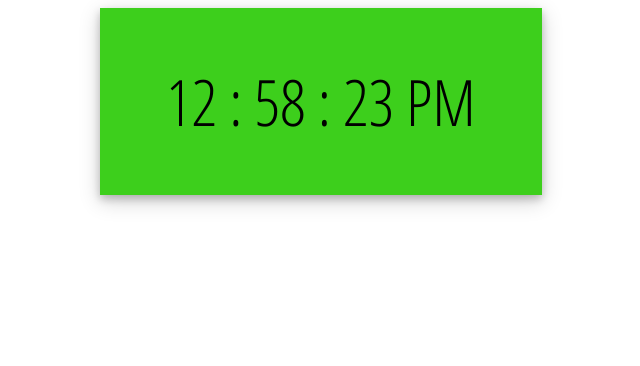
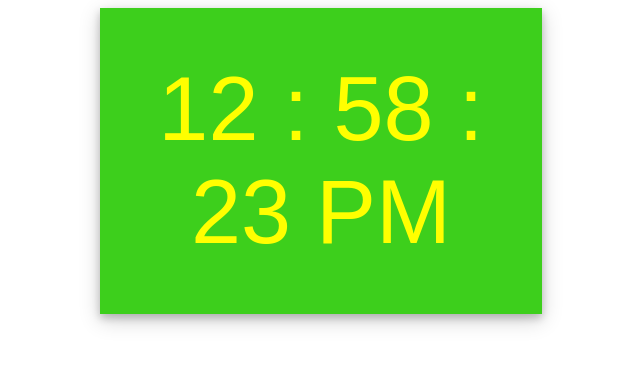
Before and after one commit to JSONRete/javascript_digital_clock, a plain HTML site: page index.html in a window 1280 px wide. Shown: the whole page, without its empty margins (319-959 px from the left). Drawn offline with Linux system fonts and the light colour scheme.

Commit message:
changed colors of background colors and fonts

```diff
--- a/styles.css
+++ b/styles.css
@@ -6,8 +6,9 @@
  margin: auto;
  padding-top: 50px;
  padding-bottom: 50px;
- font-family: 'Open Sans Condensed', sans-serif;
- font-size: 64px;
+ font-family: 'Open Sans Bold', sans-serif;
+ font-size: 90px;
+ color: yellow;
  text-align: center;
  box-shadow: 0 4px 8px 0 rgba(0, 0, 0, 0.2), 0 6px 20px 0 rgba(0, 0, 0, 0.19);
 }
```
